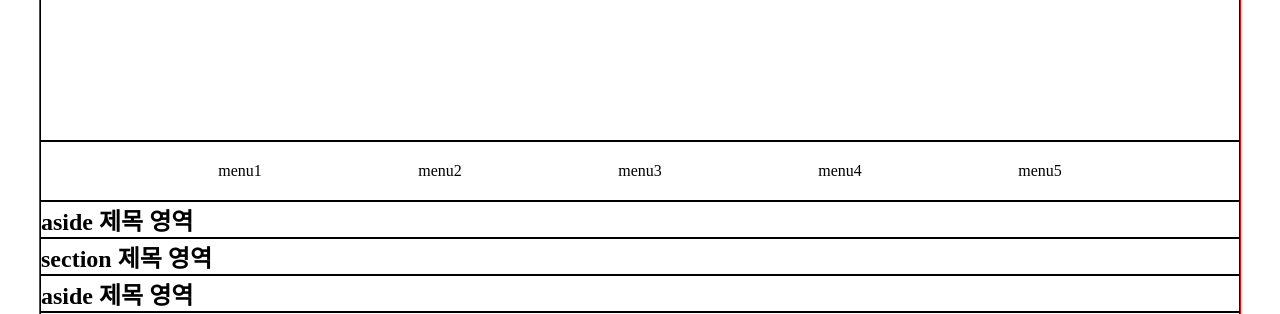
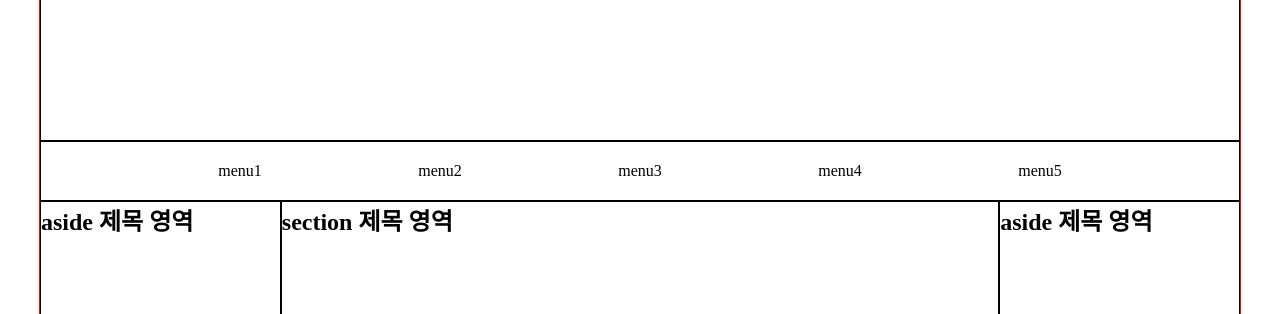
Before and after one commit to nam2626/KH_2024_08_WEB, a plain HTML site: page Step07/flex/flex_layout_1.html in a window 1280 px wide. Shown: the part 62-376 px from the top of the page. Drawn offline with Linux system fonts and the light colour scheme.

Commit message:
flex layout - 1

```diff
--- a/Step07/flex/flex_layout_1.html
+++ b/Step07/flex/flex_layout_1.html
@@ -43,10 +43,17 @@
             color: black;
         }
         aside{
+            width: 20%;
             border:1px solid black;
         }
         section{
+            width: 60%;
             border:1px solid black;
+        }
+        .container{
+            height: 500px;
+            display: flex;
+            flex-flow: row nowrap;
         }
         footer{
             border:1px solid black;
```
